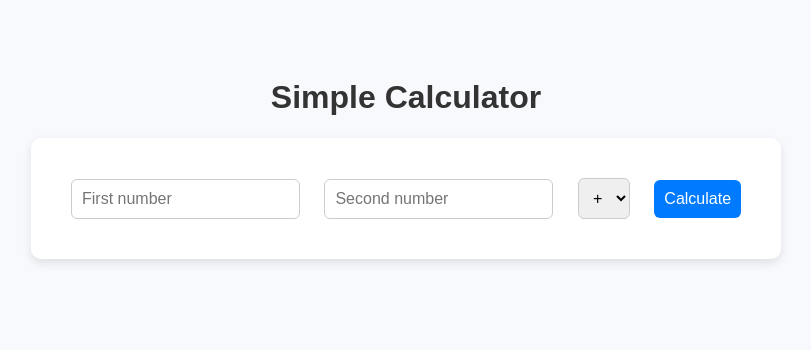
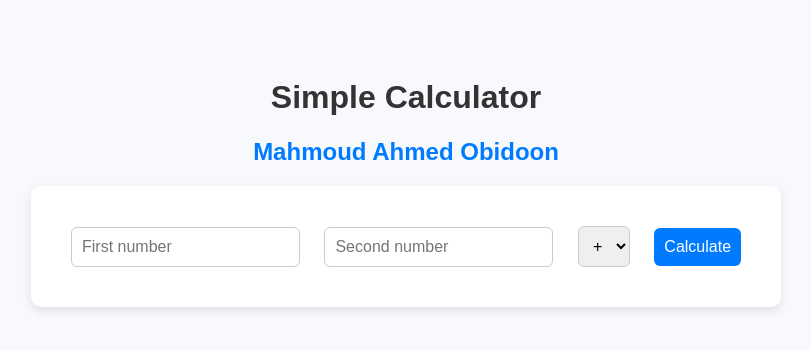
Before and after one commit to mhmoud772/calculator-flask-app, a Flask app: page / in a window 1280 px wide. Shown: the top 350 px of the page, without its empty margins (234-1045 px from the left). Run offline with Flask 3, Linux system fonts and the light colour scheme.

Commit message:
Update index.html

```diff
--- a/templates/index.html
+++ b/templates/index.html
@@ -6,6 +6,7 @@
 </head>
 <body>
     <h1>Simple Calculator</h1>
+    <h2>Mahmoud Ahmed Obidoon</h2>
     <form method="POST">
         <input name="num1" type="number" step="any" placeholder="First number" required>
         <input name="num2" type="number" step="any" placeholder="Second number" required>
```
